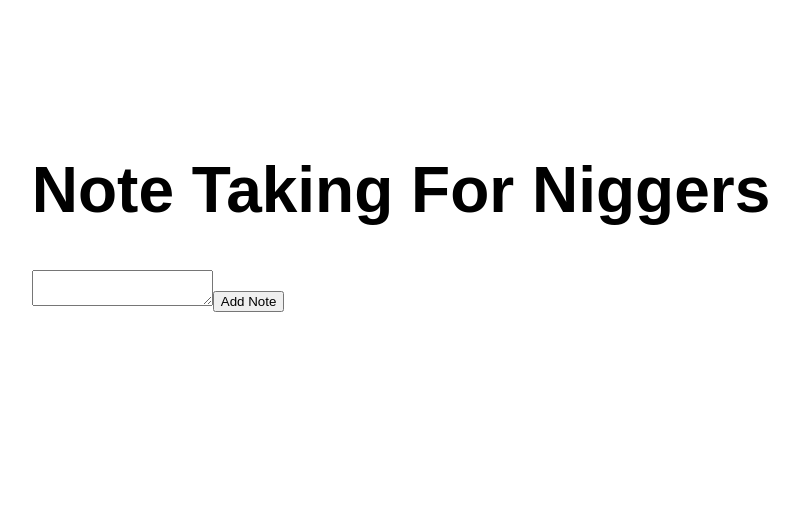
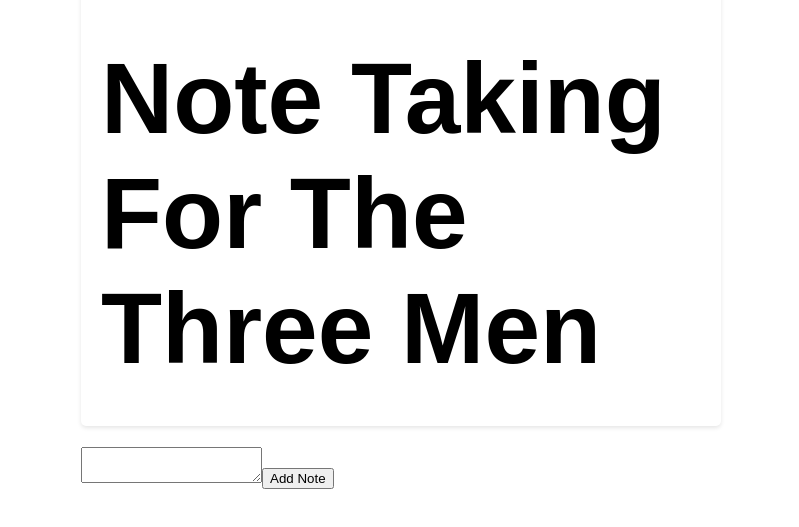
Before and after one commit to junaidbashi/Project_notes_app_1, a React (Create React App) app: page / in a window 1280 px wide. Shown: the part 189-716 px from the top of the page, without its empty margins (239-1038 px from the left). Built offline with nearby package versions, Linux system fonts and the light colour scheme.

Commit message:
Changed App.js to accept app.css. didnt change index, header now conforms to app.css

```diff
--- a/src/App.css
+++ b/src/App.css
@@ -1,24 +1,33 @@
 /* Styles for the App component */
 body {
   font-family: Arial, sans-serif;
+  margin: 0;
+  padding: 0;
+  display: flex;
+  justify-content: center;
+  align-items: flex-start;
+  height: 100vh;
 }
 
 .container {
   display: flex;
+  flex-direction: column;
   justify-content: center;
   align-items: center;
   height: 100vh;
+  margin-top: 50px;
 }
 
 .card {
-  width: 300px;
+  width: 600px; /* Increase the width of the box */
   padding: 20px;
   border-radius: 5px;
   box-shadow: 0 2px 4px rgba(0, 0, 0, 0.1);
 }
 
+
 .card h1 {
-  font-size: 24px;
+  font-size: 100px;
   margin-bottom: 20px;
 }
 
--- a/src/App.js
+++ b/src/App.js
@@ -2,6 +2,7 @@ import React, { useState } from 'react';
 import NoteList from './components/NoteList';
 import NoteEditor from './components/NoteEditor';
 import Header from './components/Header';
+import './App.css';
 
 function App() {
   const [notes, setNotes] = useState([]);
--- a/src/components/Header.js
+++ b/src/components/Header.js
@@ -2,8 +2,8 @@ import React from 'react';
 
 function Header() {
     return (
-        <header>
-            <h1>Note Taking For Niggers</h1>
+        <header className="card">
+            <h1>Note Taking For The Three Men</h1>
         </header>
     );
 }
--- a/src/index.js
+++ b/src/index.js
@@ -1,6 +1,6 @@
 import React from 'react';
 import ReactDOM from 'react-dom';
-import './index.css'; // Assuming you have a separate index.css for global styles
+import './Index.css'; // Assuming you have a separate index.css for global styles
 import App from './App';
 import reportWebVitals from './reportWebVitals';
 
```
